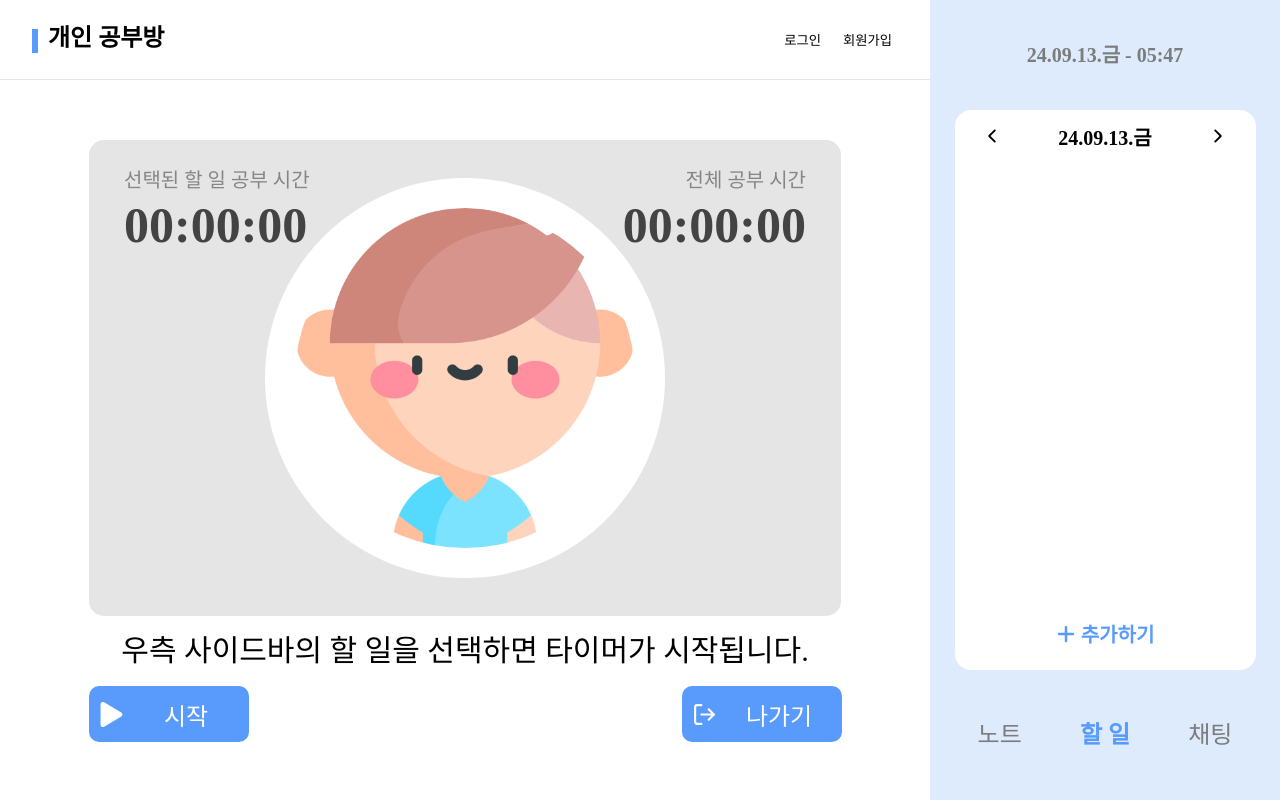
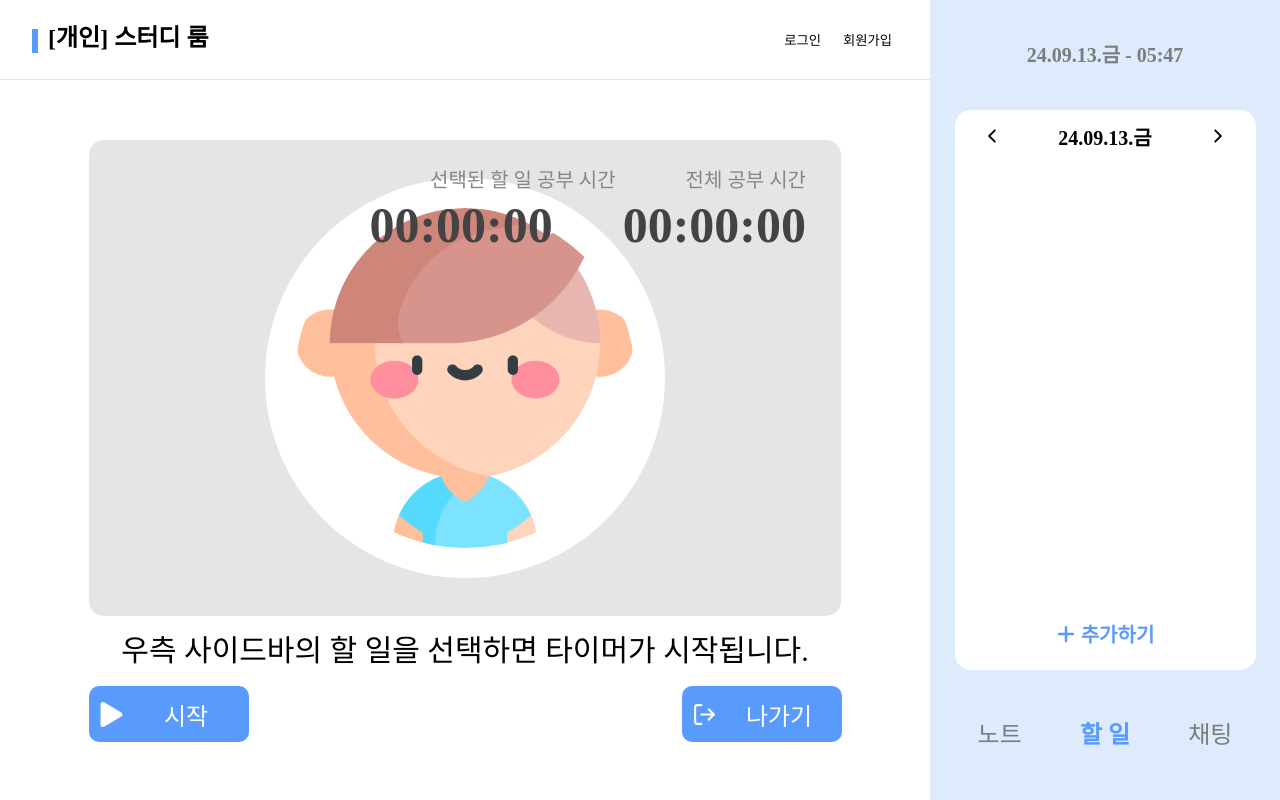
Before and after one commit to ii-0122/study-room-FE, a React (Vite) app: page /study-room/1 in a window 1280 px wide. Built offline with nearby package versions, Linux system fonts and the light colour scheme; no server answers.

Commit message:
refactor: 단체 스터디 방 UI 개선
refactor: 단체 스터디 방 UI 개선

```diff
--- a/src/components/studyProfileBox/StudyProfileBox.style.ts
+++ b/src/components/studyProfileBox/StudyProfileBox.style.ts
@@ -12,11 +12,10 @@ export const StudyProfileBoxStyle = styled.div<{ $isGroup: boolean }>`
   background-color: ${({ theme }) => theme.color.bgGray};
 `;
 
-export const ContentDisplay = styled.div<{ $isGroup: boolean }>`
+export const ContentDisplay = styled.div<{ $isGroup: boolean; $isMe: boolean }>`
   position: absolute;
   display: flex;
-  justify-content: ${({ $isGroup }) =>
-    $isGroup ? 'flex-end' : 'space-between'};
+  justify-content: ${({ $isMe }) => ($isMe ? 'space-between' : 'flex-end')};
   width: 100%;
   font-size: ${({ $isGroup }) => ($isGroup ? '10px' : '20px')};
   top: ${({ $isGroup }) => ($isGroup ? '10px' : '30px')};
@@ -27,11 +26,10 @@ export const ContentDisplay = styled.div<{ $isGroup: boolean }>`
   }
 `;
 
-export const TimeDisplay = styled.div<{ $isGroup: boolean }>`
+export const TimeDisplay = styled.div<{ $isGroup: boolean; $isMe: boolean }>`
   position: absolute;
   display: flex;
-  justify-content: ${({ $isGroup }) =>
-    $isGroup ? 'flex-end' : 'space-between'};
+  justify-content: ${({ $isMe }) => ($isMe ? 'space-between' : 'flex-end')};
   width: 100%;
   font-size: ${({ $isGroup }) => ($isGroup ? '20px' : '50px')};
   top: ${({ $isGroup }) => ($isGroup ? '25px' : '60px')};
--- a/src/components/studyProfileBox/StudyProfileBox.tsx
+++ b/src/components/studyProfileBox/StudyProfileBox.tsx
@@ -24,13 +24,13 @@ const StudyProfileBox: React.FC<StudyProfileBoxProps> = ({
 }) => {
   return (
     <S.StudyProfileBoxStyle $isGroup={isGroup}>
-      <S.ContentDisplay $isGroup={isGroup}>
+      <S.ContentDisplay $isGroup={isGroup} $isMe={isMe ? isMe : false}>
         {(!isGroup || isMe) && (
           <div className="content">선택된 할 일 공부 시간</div>
         )}
         <div className="content">전체 공부 시간</div>
       </S.ContentDisplay>
-      <S.TimeDisplay $isGroup={isGroup}>
+      <S.TimeDisplay $isGroup={isGroup} $isMe={isMe ? isMe : false}>
         {(!isGroup || isMe) && (
           <div className="time">{initialCurrentTaskTime}</div>
         )}
--- /dev/null
+++ b/src/pages/multiStudyRoom/component/StudyRoomNotice.style.ts
@@ -0,0 +1,39 @@
+import styled from 'styled-components';
+
+export const NoticeDivClosed = styled.div`
+  background-color: #ffdada;
+  cursor: pointer;
+  display: inline-block;
+  width: 77vw;
+  min-height: 50px;
+  height: auto;
+  flex-shrink: 0;
+  display: flex;
+  justify-content: space-between;
+  align-items: center;
+  padding: 24px;
+  position: relative;
+`;
+
+export const NoticeDivOpen = styled.div`
+  background-color: #ffdada;
+  cursor: pointer;
+  display: inline-block;
+  width: 77vw;
+  min-height: 50px;
+  height: auto;
+  flex-shrink: 0;
+  display: flex;
+  justify-content: space-between;
+  align-items: center;
+  padding: 24px;
+  position: relative;
+`;
+
+export const OpenButton = styled.div`
+  margin-right: 10px;
+`;
+
+export const NoticeText = styled.div``;
+
+export const CloseButton = styled.div``;
--- /dev/null
+++ b/src/pages/multiStudyRoom/component/StudyRoomNotice.tsx
@@ -0,0 +1,38 @@
+import * as S from './studyRoomNotice.style';
+import { IoChevronDownOutline, IoChevronUpOutline } from 'react-icons/io5';
+
+// Props로 공부방 정보를 받을 예정
+
+import { useState } from 'react';
+
+const StudyRoomNotice = ({ allInfo }) => {
+  const notice = allInfo?.notice;
+
+  const [isNoticeOpen, setIsNoticeOpen] = useState(false);
+
+  const toggleDiv = () => {
+    setIsNoticeOpen((prevState) => !prevState);
+  };
+
+  return (
+    <div style={{ position: 'relative' }}>
+      {isNoticeOpen ? (
+        <S.NoticeDivOpen>
+          <text>{notice}</text>
+          <S.OpenButton>
+            <IoChevronUpOutline onClick={toggleDiv} />
+          </S.OpenButton>
+        </S.NoticeDivOpen>
+      ) : (
+        <S.NoticeDivClosed>
+          <text>{notice}</text>
+          <S.OpenButton>
+            <IoChevronDownOutline onClick={toggleDiv} />
+          </S.OpenButton>
+        </S.NoticeDivClosed>
+      )}
+    </div>
+  );
+};
+
+export default StudyRoomNotice;
--- a/src/pages/multiStudyRoom/multiStudyRoomContent/MultiStudyRoomContent.style.ts
+++ b/src/pages/multiStudyRoom/multiStudyRoomContent/MultiStudyRoomContent.style.ts
@@ -26,22 +26,20 @@ export const StudyRoomWrap = styled.div`
 `;
 
 export const UserProfileContainer = styled.div`
-  display: flex;
-  flex-wrap: wrap;
-  justify-content: center;
+  display: grid;
+  grid-template-columns: repeat(3, 1fr);
   gap: 20px;
+  height: 50vh;
   max-width: 70vw;
   max-height: 60vh;
   overflow-y: auto;
   overflow-x: hidden;
 `;
 
-export const UserProfileBox = styled.div``;
-
 export const InstructionText = styled.div`
   text-align: center;
   margin: 20px 0;
-  font-size: 35px;
+  font-size: 16px;
 `;
 
 export const ButtonContainer = styled.div`
--- a/src/pages/multiStudyRoom/multiStudyRoomContent/MultiStudyRoomContent.tsx
+++ b/src/pages/multiStudyRoom/multiStudyRoomContent/MultiStudyRoomContent.tsx
@@ -16,6 +16,7 @@ import { useAuthStore } from '@/stores/auth.store';
 import useStudyRoomStore from '@/stores/studyRoom.store';
 import { throttle } from 'lodash';
 import { ServerToClientPlanner } from '@/models/studyRoomTodos.model';
+import StudyRoomNotice from '../component/studyRoomNotice';
 
 const MultiStudyRoomContent = () => {
   const navigate = useNavigate();
@@ -331,7 +332,10 @@ const MultiStudyRoomContent = () => {
   return (
     <S.MultiStudyRoomStyle>
       <S.MainContentArea>
-        <Header title="개인 공부방" />
+        <Header
+          title={studyRoomInfo ? studyRoomInfo.title : '[그룹] 스터디 룸'}
+        />
+        <StudyRoomNotice allInfo={studyRoomInfo} />
         <S.StudyRoomWrap>
           <S.UserProfileContainer>
             <StudyProfileBox
--- a/src/pages/privateStudyRoom/privateStudyRoomContent/PrivateStudyRoomContent.tsx
+++ b/src/pages/privateStudyRoom/privateStudyRoomContent/PrivateStudyRoomContent.tsx
@@ -234,7 +234,9 @@ const PrivateStudyRoomContent = () => {
   return (
     <S.PrivateStudyRoomStyle>
       <S.MainContentArea>
-        <Header title="개인 공부방" />
+        <Header
+          title={studyRoomInfo ? studyRoomInfo.title : '[개인] 스터디 룸'}
+        />
         <S.StudyRoomWrap>
           <StudyProfileBox
             isGroup={false}
```
